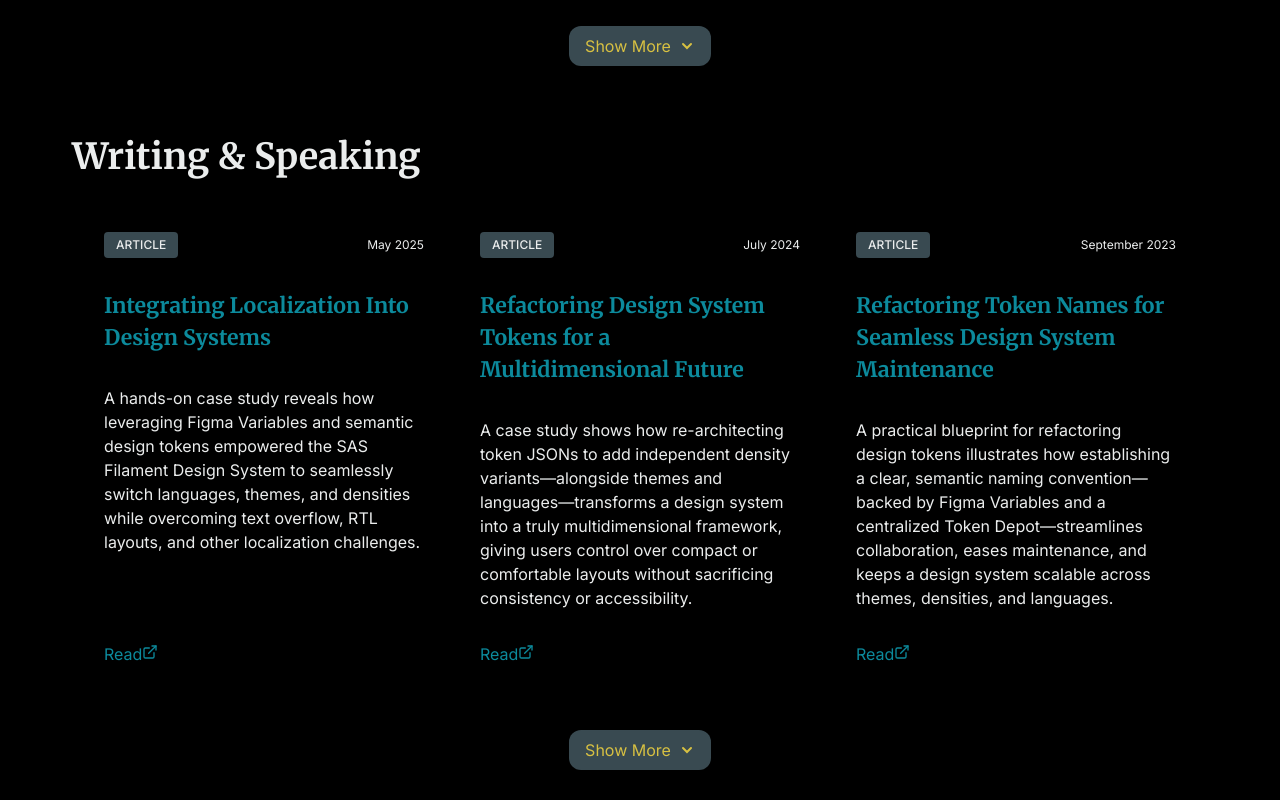
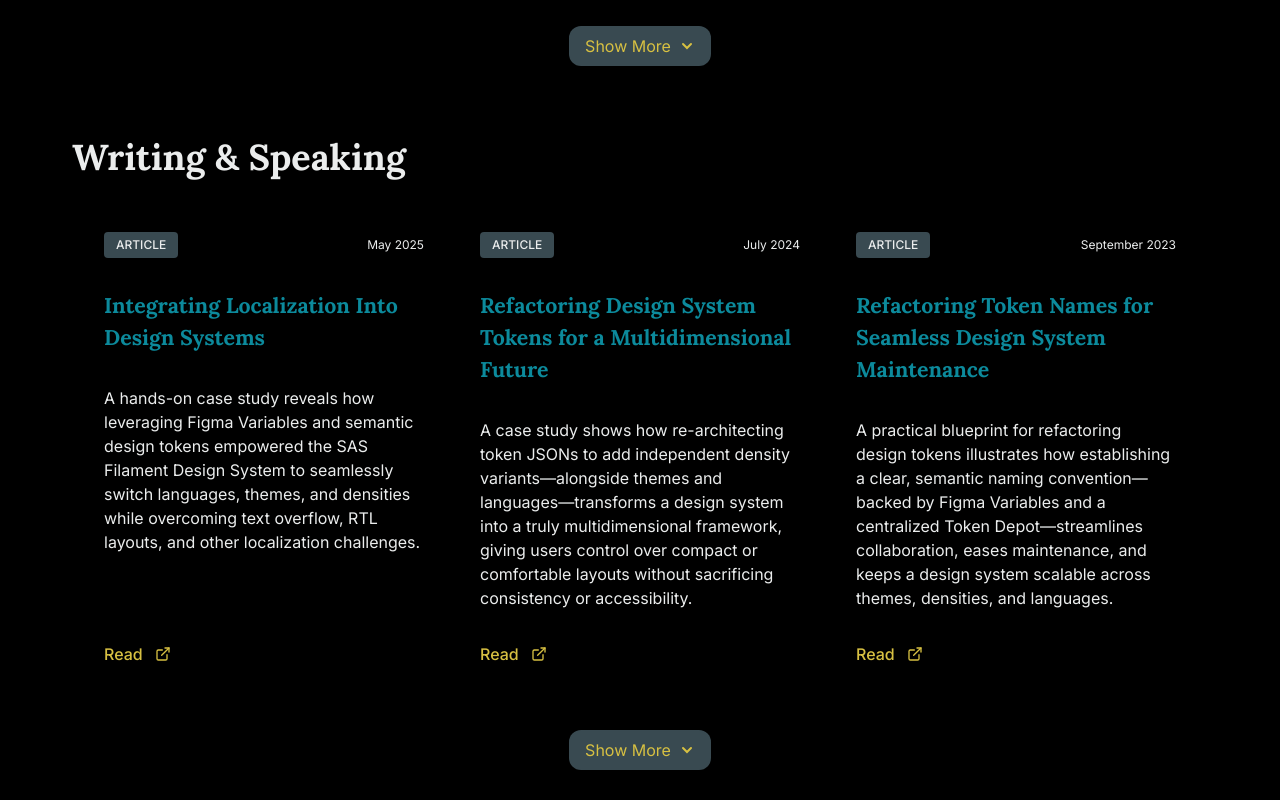
Before and after one commit to RHemstad/portfolio, a React (Vite) app: page / in a window 1280 px wide. Shown: the part 860-1660 px from the top of the page. Built offline with nearby package versions, Linux system fonts and the light colour scheme.

Commit message:
fix: minor updates

```diff
--- a/index.html
+++ b/index.html
@@ -13,7 +13,17 @@
     <title>Rebecca L. Hemstad - Principal Visual Designer</title>
     <link rel="preconnect" href="https://fonts.googleapis.com">
     <link rel="preconnect" href="https://fonts.gstatic.com" crossorigin>
-    <link href="https://fonts.googleapis.com/css2?family=Inter:wght@300;400;500;600;700&family=Merriweather:wght@300;400;700&display=swap" rel="stylesheet">
+    <link href="https://fonts.googleapis.com/css2?family=Inter:wght@300;400;500;600;700&display=swap"
+    rel="stylesheet">
+
+    <link href="https://fonts.googleapis.com/css2?family=Merriweather:wght@300;400;700&display=swap"
+    rel="stylesheet">
+
+    <link href="https://fonts.googleapis.com/css2?family=Lora:ital,wght@0,400..700;1,400..700&display=swap" rel="stylesheet">
+
+
+
+
   </head>
   <body>
     <div id="root"></div>
--- a/src/pages.css
+++ b/src/pages.css
@@ -315,6 +315,11 @@
   margin-block-start: auto;
 }
 
+/* Push generic links to bottom of cards */
+.card .link-generic {
+  margin-block-start: auto;
+}
+
 .button-center {
   display: flex;
   justify-content: center;
@@ -434,7 +439,7 @@
   font-weight: var(--font-weight-medium);
   display: inline-flex;
   align-items: center;
-  gap: var(--space-1);
+  gap: var(--space-3);
   text-decoration: none;
   transition: all 0.2s ease;
   position: relative;
@@ -465,7 +470,6 @@
 }
 
 .link__icon {
-  margin-left: var(--space-1);
   width: var(--icon-xs);
   height: var(--icon-xs);
   transition: transform 0.2s ease;
--- a/src/pages/Home.jsx
+++ b/src/pages/Home.jsx
@@ -240,9 +240,9 @@ function Home() {
 
               <p>{item.description}</p>
 
-              <a href={item.link} className="link-body">
+              <a href={item.link} className="link-generic">
                 {item.type === 'article' ? 'Read' : 'Details'}
-                <ExternalLink size={16} />
+                <ExternalLink className="link__icon" />
               </a>
             </motion.article>
           ))}
--- a/src/tokens.css
+++ b/src/tokens.css
@@ -69,7 +69,7 @@
 /* ********* FONTS ********** */
 /* ************************** */
 
-  --font-serif: 'Merriweather', serif;
+  --font-serif: 'Lora', 'Merriweather', serif;
   --font-sans: 'Inter', sans-serif;
 
 /* ************************** */
```
